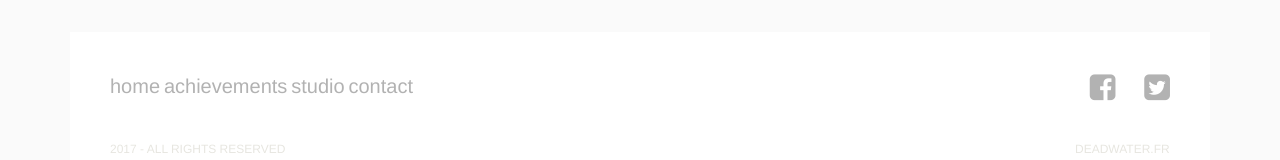
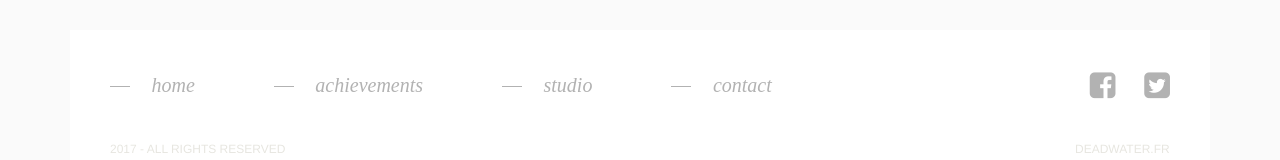
Before and after one commit to jlquaccia/deadwater-clone, a website: page public/index.html in a window 1280 px wide. Shown: the part 599-759 px from the top of the page. Drawn offline with nearby package versions, Linux system fonts and the light colour scheme.

Commit message:
finished footer except for hover animations

```diff
--- a/public/css/footer.css
+++ b/public/css/footer.css
@@ -8,9 +8,51 @@ ul.footerLinks li {
   display: inline-block;
 }
 
+ul.footerLinks > li:first-child {
+  margin-left: 0;
+}
+
+ul.footerLinks > li {
+  margin-left: 75px;
+}
+
 ul.footerLinks li a {
   font-size: 20px;
   color: #B2B2B2;
+  text-decoration: none;
+}
+
+ul.footerLinks li a .line {
+  background-color: #b2b2b2;
+  -webkit-transition: all .6s cubic-bezier(.19, 1, .22, 1);
+  transition: all .6s cubic-bezier(.19, 1, .22, 1);
+}
+
+.footerLinks span.line {
+  display: inline-block;
+  vertical-align: middle;
+  margin-right: 16px;
+  width: 20px;
+  height: 1px;
+  background-color: #e7e6e0;
+  overflow: hidden;
+}
+
+ul.footerLinks li a .text {
+  display: inline-block;
+  vertical-align: middle;
+  color: #b2b2b2;
+}
+
+span.line + span.text {
+  position: relative;
+  height: 30px;
+  display: inline-block;
+  vertical-align: middle;
+  font-family: 'Playfair Display',serif;
+  font-style: italic;
+  font-size: 20px;
+  color: #b2b2b2;
 }
 
 .footerWrapper {
--- a/public/partials/footer.html
+++ b/public/partials/footer.html
@@ -5,16 +5,28 @@
         <div class="footerWrapper">
           <ul class="footerLinks">
             <li>
-              <a href="#">home</a>
+              <a href="#">
+                <span class="line white"></span>
+                <span class="text">home</span>
+              </a>
             </li>
             <li>
-              <a href="#">achievements</a>
+              <a href="#">
+                <span class="line white"></span>
+                <span class="text">achievements</span>
+              </a>
             </li>
             <li>
-              <a href="#">studio</a>
+              <a href="#">
+                <span class="line white"></span>
+                <span class="text">studio</span>
+              </a>
             </li>
             <li>
-              <a href="#">contact</a>
+              <a href="#">
+                <span class="line white"></span>
+                <span class="text">contact</span>
+              </a>
             </li>
             <div class="right">
               <li>
```
